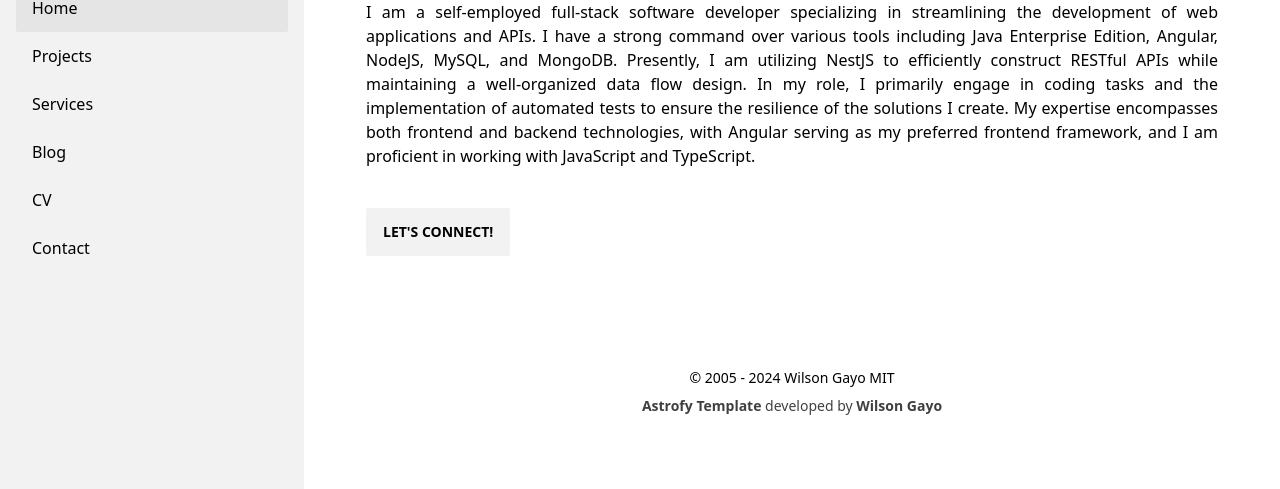
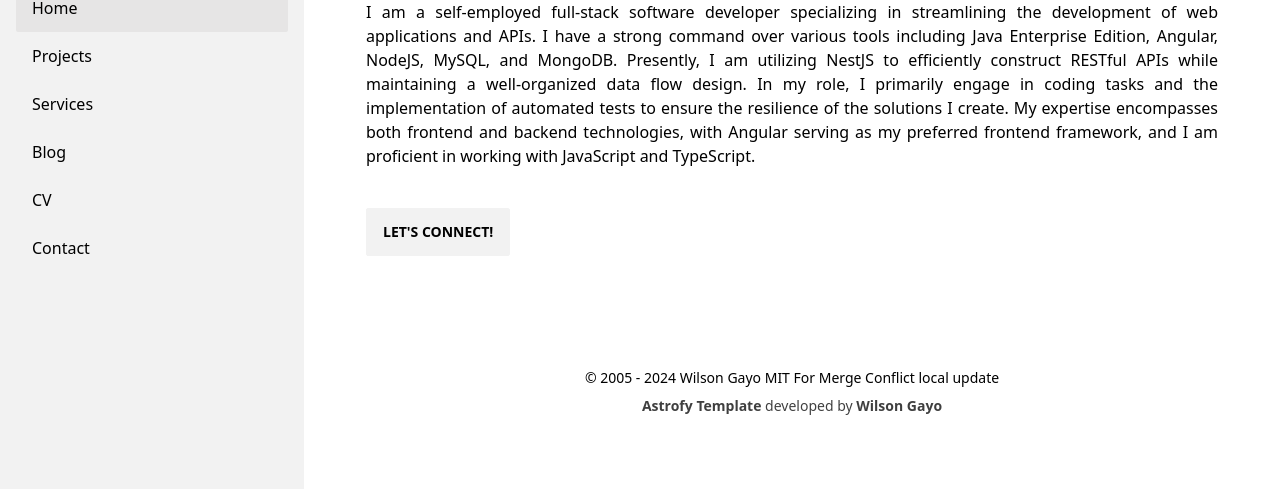
Before and after one commit to wilschoy78/wilschoy78.github.io, an Astro site: page / in a window 1280 px wide. Shown: the part 212-701 px from the top of the page. Built offline with nearby package versions, Linux system fonts and the light colour scheme; Astro itself is replaced by a stand-in of ours.

Commit message:
update footer local

```diff
--- a/src/components/Footer.astro
+++ b/src/components/Footer.astro
@@ -5,6 +5,7 @@ const today = new Date();
 <footer class="footer footer-center block mb-5 pt-10">
   <div class="pb-2">
     &copy; 2005 - {today.getFullYear()} Wilson Gayo MIT
+    For Merge Conflict local update
   </div>
   <div class="inline opacity-75">
     <!-- Thanks for using this template. You can keep this line to support my work :) -->
```
